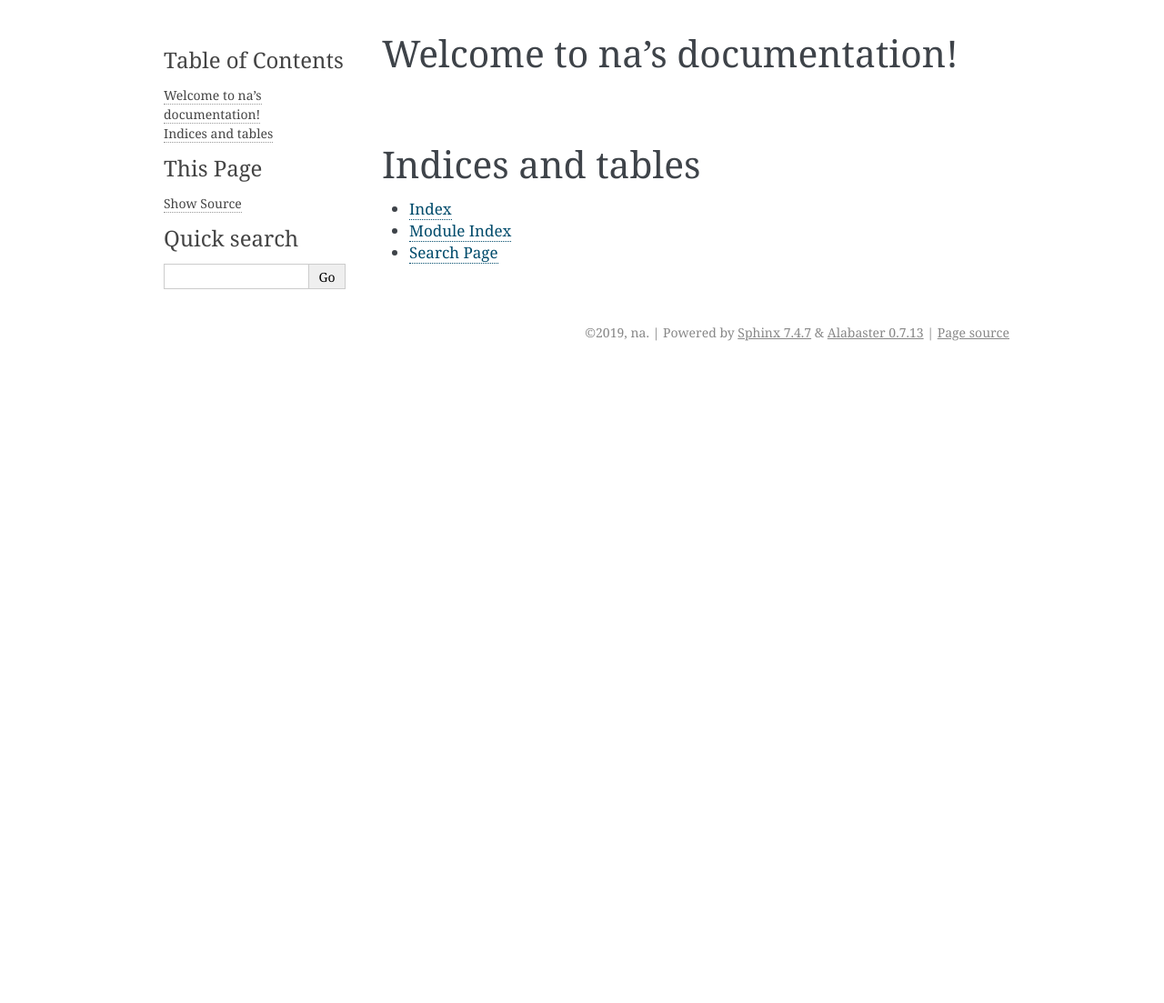
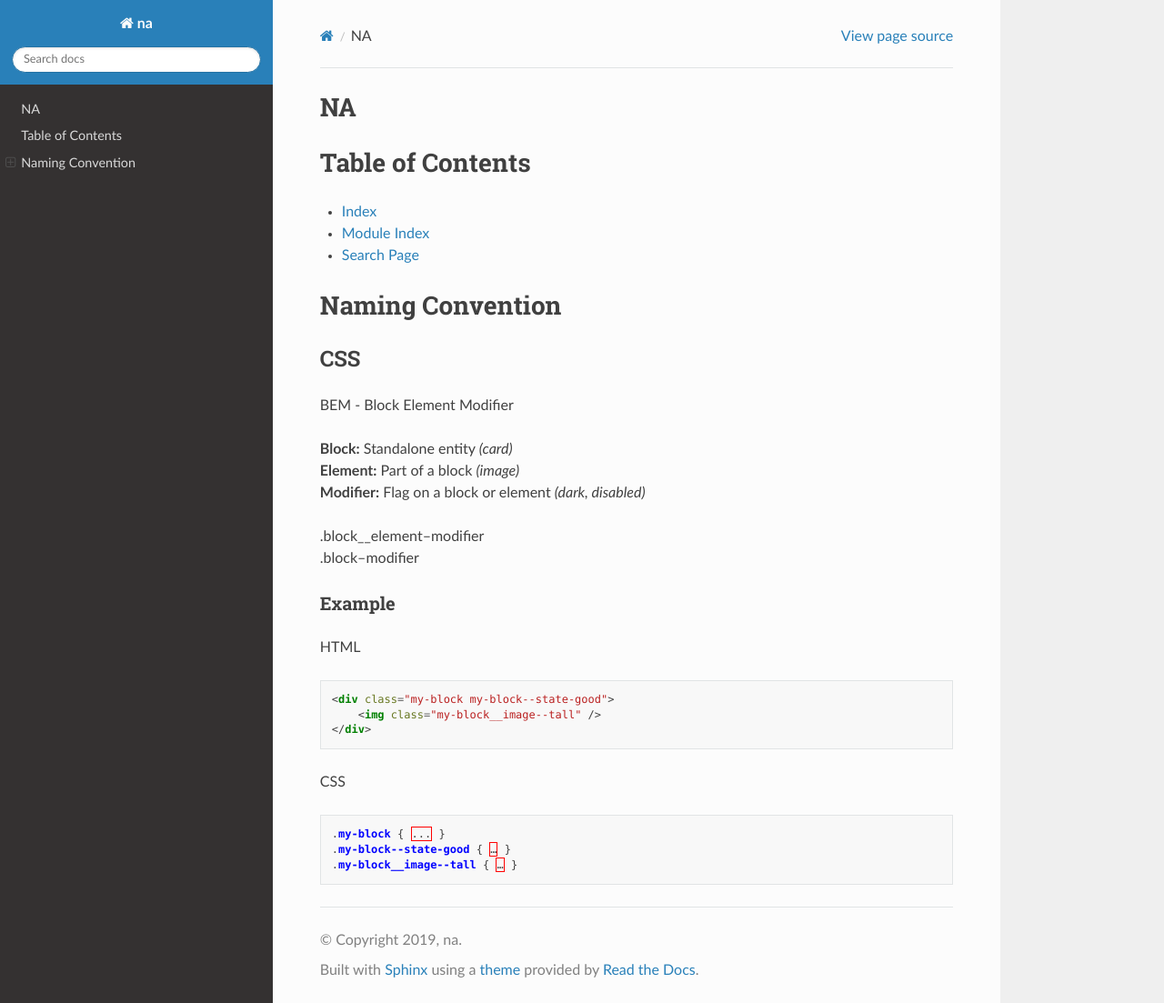
Before and after one commit to NannamAksorn/na, a Sphinx documentation site: the page built from docs/index.rst, in a window 1280 px wide and 1103 px high. Shown: the whole window at 91% size. Built offline with Sphinx 7.4.7 and the Read the Docs theme 2.0.0, drawn with Linux system fonts in a browser that asks for light colours.

Commit message:
add css bem

```diff
--- a/docs/conf.py
+++ b/docs/conf.py
@@ -15,6 +15,7 @@
 # import os
 # import sys
 # sys.path.insert(0, os.path.abspath('.'))
+import sphinx_rtd_theme
 
 
 # -- Project information -----------------------------------------------------
@@ -39,6 +40,7 @@ release = u''
 # extensions coming with Sphinx (named 'sphinx.ext.*') or your custom
 # ones.
 extensions = [
+    "sphinx_rtd_theme"
 ]
 
 # Add any paths that contain templates here, relative to this directory.
@@ -74,7 +76,7 @@ pygments_style = None
 # The theme to use for HTML and HTML Help pages.  See the documentation for
 # a list of builtin themes.
 #
-html_theme = 'alabaster'
+html_theme = 'sphinx_rtd_theme'
 
 # Theme options are theme-specific and customize the look and feel of a theme
 # further.  For a list of options available for each theme, see the
--- a/docs/index.rst
+++ b/docs/index.rst
@@ -3,7 +3,11 @@
    You can adapt this file completely to your liking, but it should at least
    contain the root `toctree` directive.
 
-Welcome to na's documentation!
+.. |br| raw:: html
+
+   <br />
+
+NA
 ==============================
 
 .. toctree::
@@ -11,10 +15,46 @@ Welcome to na's documentation!
    :caption: Contents:
 
 
-
-Indices and tables
+Table of Contents
 ==================
 
 * :ref:`genindex`
 * :ref:`modindex`
 * :ref:`search`
+
+
+Naming Convention
+==================
+
+***************
+CSS
+***************
+
+BEM - Block Element Modifier
+
+**Block:** Standalone entity `(card)` |br|
+**Element:** Part of a block `(image)` |br|
+**Modifier:** Flag on a block or element `(dark, disabled)` |br|
+
+.block__element--modifier |br|
+.block--modifier |br|
+
+
+Example
+^^^^^^^^^^^^^^^^^^^^^
+
+HTML
+
+.. code-block:: html
+
+    <div class="my-block my-block--state-good">
+        <img class="my-block__image--tall" />
+    </div>
+
+CSS
+
+.. code-block:: css
+
+    .my-block { ... }
+    .my-block--state-good { … }
+    .my-block__image--tall { … }
```
Also changed, not shown: 15 other files.
